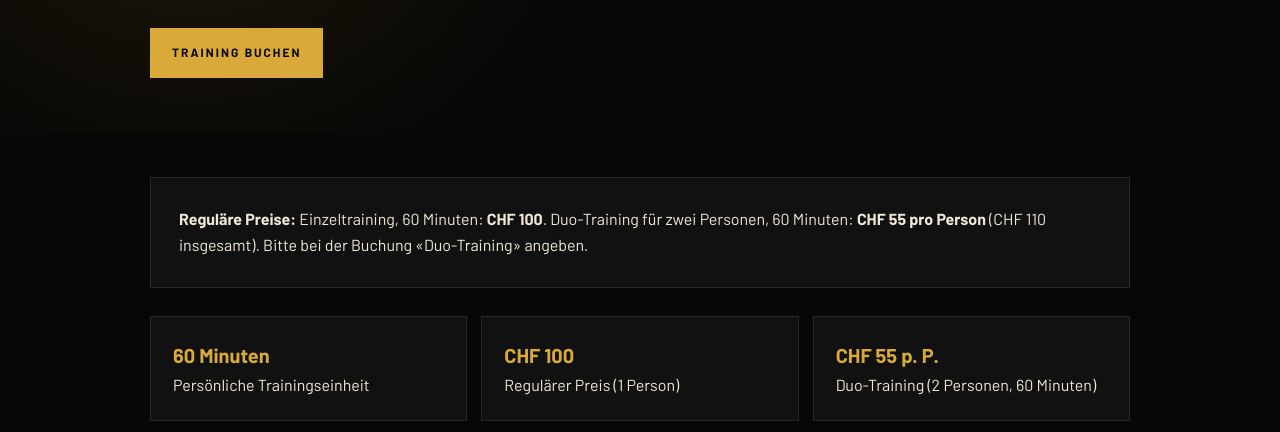
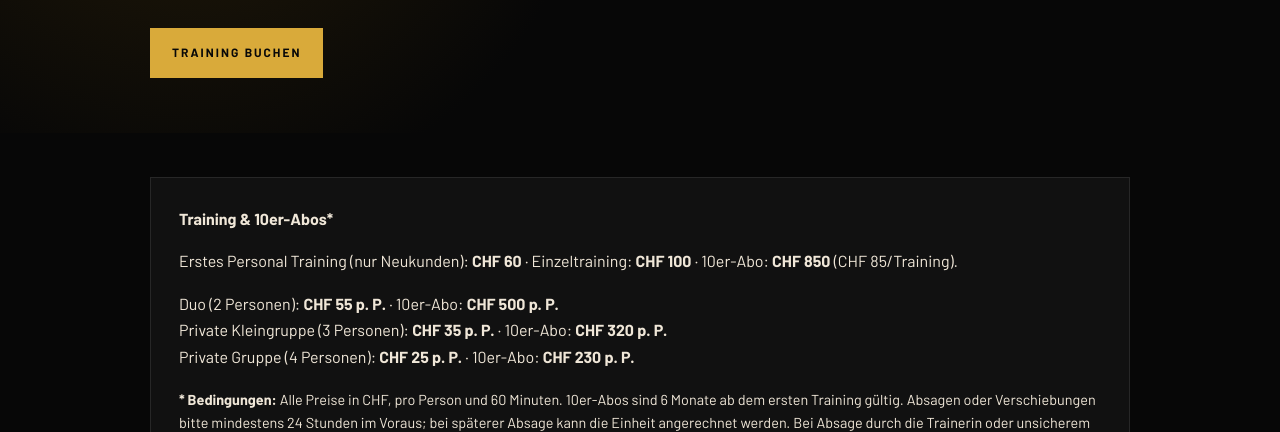
Before and after one commit to Olga800m/My-website-, a plain HTML site: page personal-training-koeniz.html in a window 1280 px wide. Shown: the part 361-793 px from the top of the page. Drawn offline with Linux system fonts and the light colour scheme.

Commit message:
Update training prices, 10-session passes and booking conditions

```diff
--- a/personal-training-koeniz.html
+++ b/personal-training-koeniz.html
@@ -73,12 +73,12 @@
       </section>
       <section class="content">
         <div class="wrap">
-          <div class="panel" aria-label="Preise Personal Training"><strong>Reguläre Preise:</strong> Einzeltraining, 60 Minuten: <strong>CHF 100</strong>. Duo-Training für zwei Personen, 60 Minuten: <strong>CHF 55 pro Person</strong> (CHF 110 insgesamt). Bitte bei der Buchung «Duo-Training» angeben.</div>
+          <div class="panel" aria-label="Preise Personal Training"><strong>Training &amp; 10er-Abos*</strong><p>Erstes Personal Training (nur Neukunden): <strong>CHF 60</strong> · Einzeltraining: <strong>CHF 100</strong> · 10er-Abo: <strong>CHF 850</strong> (CHF 85/Training).</p><p>Duo (2 Personen): <strong>CHF 55 p. P.</strong> · 10er-Abo: <strong>CHF 500 p. P.</strong><br>Private Kleingruppe (3 Personen): <strong>CHF 35 p. P.</strong> · 10er-Abo: <strong>CHF 320 p. P.</strong><br>Private Gruppe (4 Personen): <strong>CHF 25 p. P.</strong> · 10er-Abo: <strong>CHF 230 p. P.</strong></p><p class="training-terms" style="font-size:.9rem;line-height:1.6;margin-top:18px"><strong>* Bedingungen:</strong> Alle Preise in CHF, pro Person und 60 Minuten. 10er-Abos sind 6 Monate ab dem ersten Training gültig. Absagen oder Verschiebungen bitte mindestens 24 Stunden im Voraus; bei späterer Absage kann die Einheit angerechnet werden. Bei Absage durch die Trainerin oder unsicherem Wetter wird die Einheit kostenfrei verschoben. Duo- und private Gruppenpreise gelten bei der angegebenen festen Teilnehmerzahl; Änderungen werden vorab vereinbart. Offenes Gruppentraining findet ab 5 Anmeldungen statt; bei zu wenigen Anmeldungen wird ein Ersatztermin angeboten. Schriftliche individuelle Trainingspläne und allfällige Studio-/Eintrittskosten sind nicht enthalten und werden separat vereinbart. Die Buchung eines Abos erfolgt auf Anfrage.</p></div>
           <div class="grid">
             <div class="card">
               <b>60 Minuten</b>Persönliche Trainingseinheit
             </div>
-            <div class="card"><b>CHF 100</b>Regulärer Preis (1 Person)</div>
+            <div class="card"><b>CHF 100</b>Einzeltraining (1 Person); erstes Training CHF 60</div>
             <div class="card"><b>CHF 55 p. P.</b>Duo-Training (2 Personen, 60 Minuten)</div>
             <div class="card"><b>Köniz</b>Outdoor im Stadion oder Park</div>
           </div>
```
